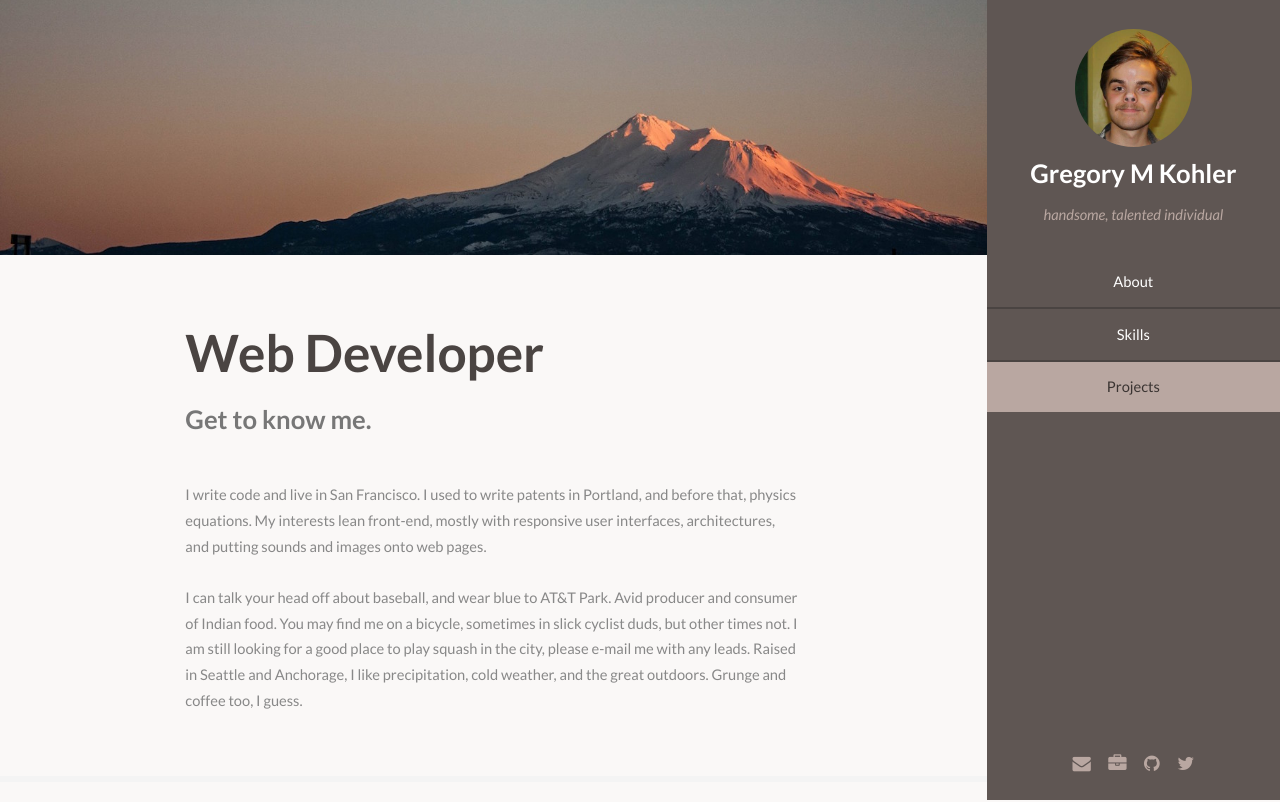
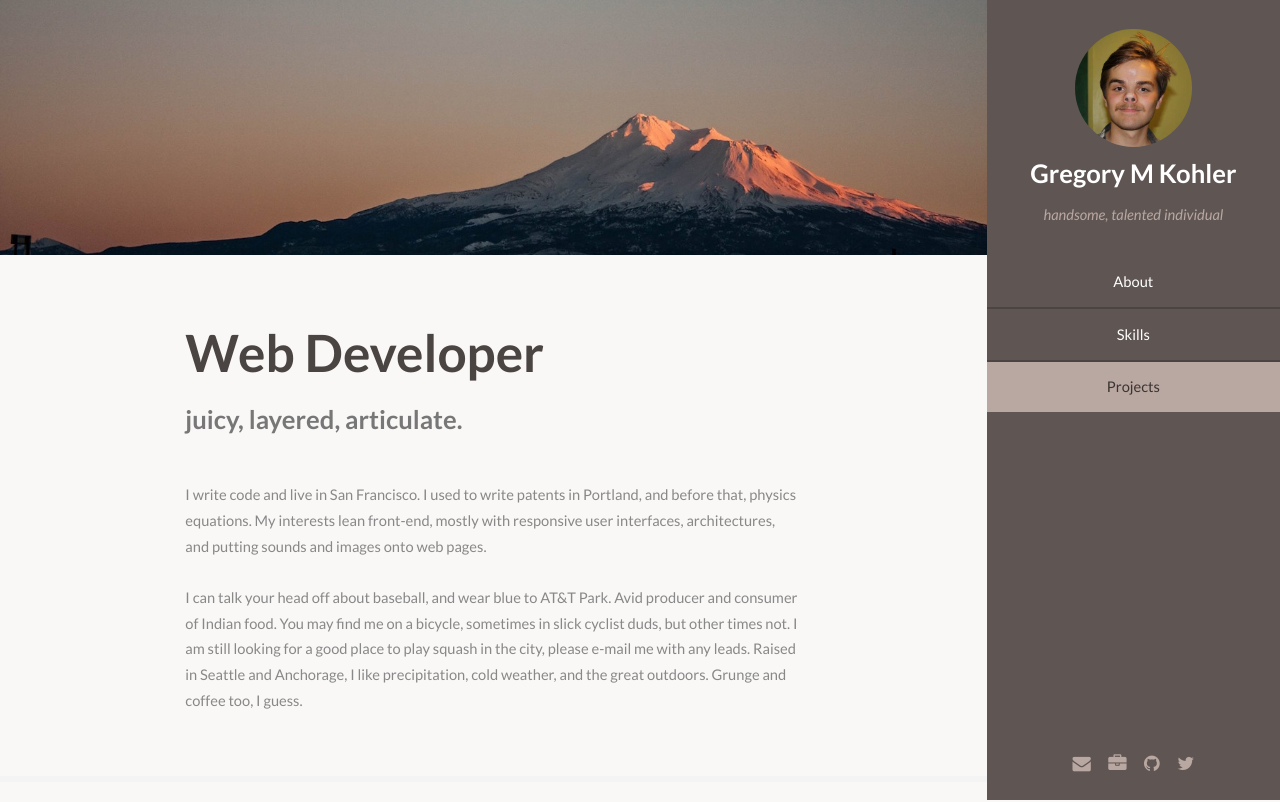
Before and after one commit to gmkohler/gmkohler.github.io, a plain HTML site: page index.html in a window 1280 px wide. Shown: the top 802 px of the page. Drawn offline with Linux system fonts and the light colour scheme.

Commit message:
change tagline

```diff
--- a/index.html
+++ b/index.html
@@ -51,7 +51,7 @@
 								<div class="container">
 									<header class="major">
 										<h2>Web Developer</h2>
-										<p>Get to know me.</p>
+										<p>juicy, layered, articulate.</p>
 									</header>
 									<p>I write code and live in San Francisco.  I used to write
 										patents in Portland, and before that, physics equations. My
```
